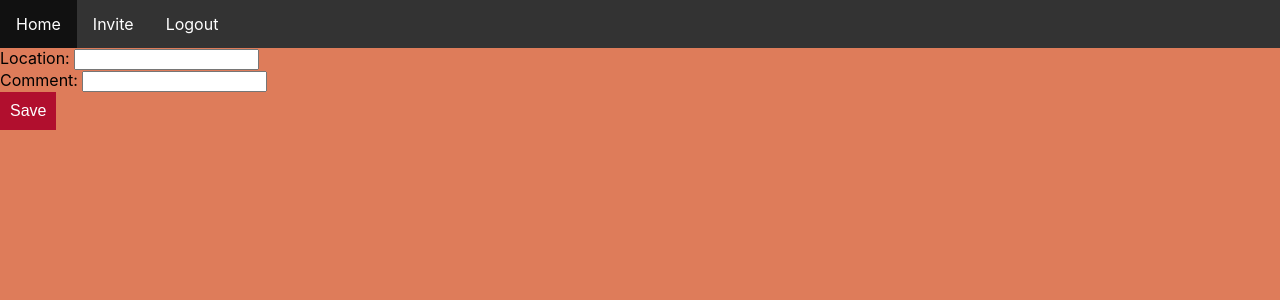
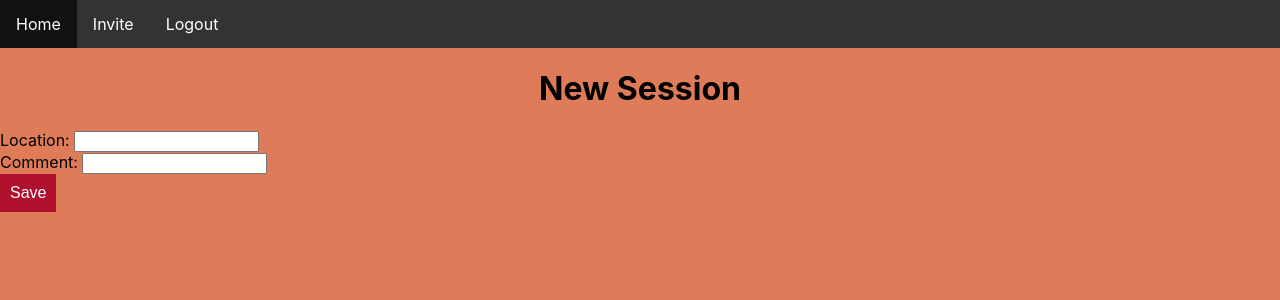
Before and after one commit to Anthonysokolov/boulder-tracker-frontend, a React (Create React App) app: page /session/add in a window 1280 px wide. Shown: the top 300 px of the page. Built offline with nearby package versions, Linux system fonts and the light colour scheme.

Commit message:
added title to addSession page

```diff
--- a/src/components/containers/addSessionPage.js
+++ b/src/components/containers/addSessionPage.js
@@ -40,6 +40,7 @@ class AddSessionPage extends Component {
     return (
       <div>
         <Navbar />
+        <h1 class="centered">New Session</h1>
         Location: <input type="text" onChange={this.handleChangeLocation} />
         <br />
         Comment: <input type="text" onChange={this.handleChangeComment} />
```
